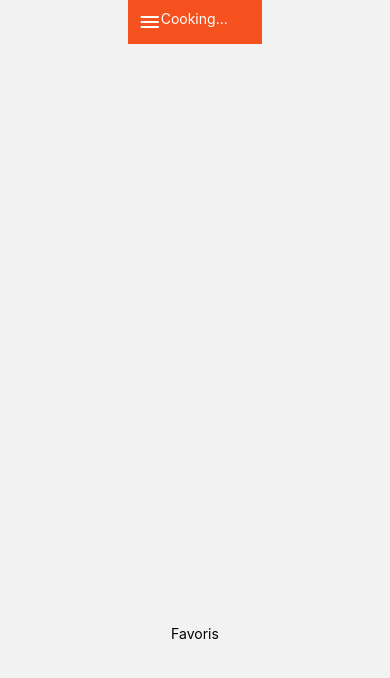
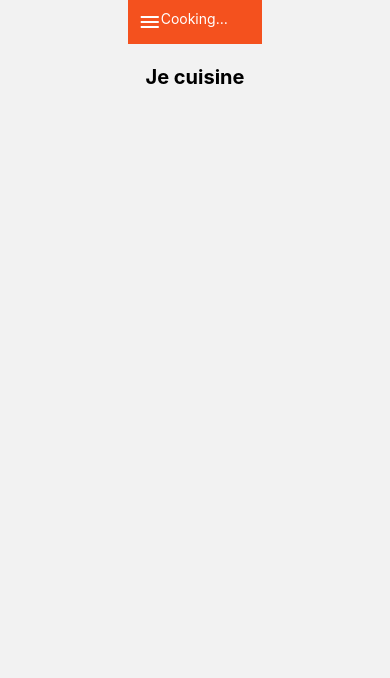
Before and after one commit to Daron19pdf/cookingeasy-frontend, a React Native app: screen /CuisineEtape1Screen in a window 390 px wide. Shown: the top 678 px of the page. Built offline with nearby package versions, Linux system fonts and the light colour scheme.

Commit message:
pr recup menu cyrille

```diff
--- a/screens/CuisineEtape1Screen.js
+++ b/screens/CuisineEtape1Screen.js
@@ -1,22 +1,59 @@
-import { View, Text, StyleSheet } from 'react-native'
+import { View, Text, StyleSheet, ScrollView, TouchableOpacity } from 'react-native'
 import React from 'react'
+import { useSelector } from 'react-redux';
 import Menu from '../component/header';
 
 export default function CuisineEtape1Screen({ navigation}) {
   return (
-    <View style={styles.container}>
-      <Menu  />
-     <View style={styles.container}>
-      <Text>Favoris</Text>
-      </View>
-    </View>
+    <ScrollView style={styles.container}>
+    <Menu  />
+    <Text style={styles.title}>Je cuisine</Text>
+    </ScrollView>
   )
 }
 
 const styles = StyleSheet.create({
   container: {
     flex: 1,
+  },
+  title: {
+    fontSize: 20,
+    fontWeight: 'bold',
+    margin:20,
+    textAlign: 'center',
+  },
+  contentContainer: {
+    flexDirection: 'row',
+    flexWrap: 'wrap',
+    justifyContent: 'space-between',
+    alignItems: 'center',
+    width: '100%',
+  },
+  containerView: {
     alignItems: 'center',
     justifyContent: 'center',
+    flex: 1,
+  },
+  moreRecette: {
+    backgroundColor: '#f4511e',
+    width: "50%",
+    height: 60,
+    borderRadius: 15,
+    alignItems: 'center',
+    justifyContent: 'center',
+    margin: 15,
+  },
+  titleWhite: {
+    color: '#fff',
+    fontSize: 18,
+  },
+  goRecette: {
+    backgroundColor: '#f4511e',
+    width: "20%",
+    height: 80,
+    borderRadius: 50,
+    alignItems: 'center',
+    justifyContent: 'center',
+    margin: 5,
   },
 });
--- a/screens/InscriptionScreen.js
+++ b/screens/InscriptionScreen.js
@@ -31,7 +31,7 @@ export default function InscriptionScreen({ navigation }) {
   };
 
   const handleValidation = () => {
-    fetch(`${SarahIP}/user/signup`, {
+    fetch(`${BACKEND_ADDRESS}/user/signup`, {
       method: 'POST',
       headers: {'Content-Type': 'application/json'},
       body: JSON.stringify({
--- a/screens/index.js
+++ b/screens/index.js
@@ -59,7 +59,9 @@ import {
         <TouchableOpacity style={styles.next} onPress={() => navigation.navigate('ProfilScreen')}>
           <Text style={styles.buttonText}>ProfilScreen</Text>
         </TouchableOpacity>
-
+        <TouchableOpacity style={styles.next} onPress={() => navigation.navigate('CuisineEtape1Screen')}>
+          <Text style={styles.buttonText}>CuisineEtape1Screen</Text>
+        </TouchableOpacity>
 
         </ScrollView>
         </View>
```
Also changed, not shown: assets/plats/Gratin-coquilettes-comte.jpg (renamed from assets/plats/Gratin de coquilettes au comté.jpg), assets/plats/Gratin-poulet-champignons.jpg (renamed from assets/plats/Gratin de poulet aux champignons.jpg).
